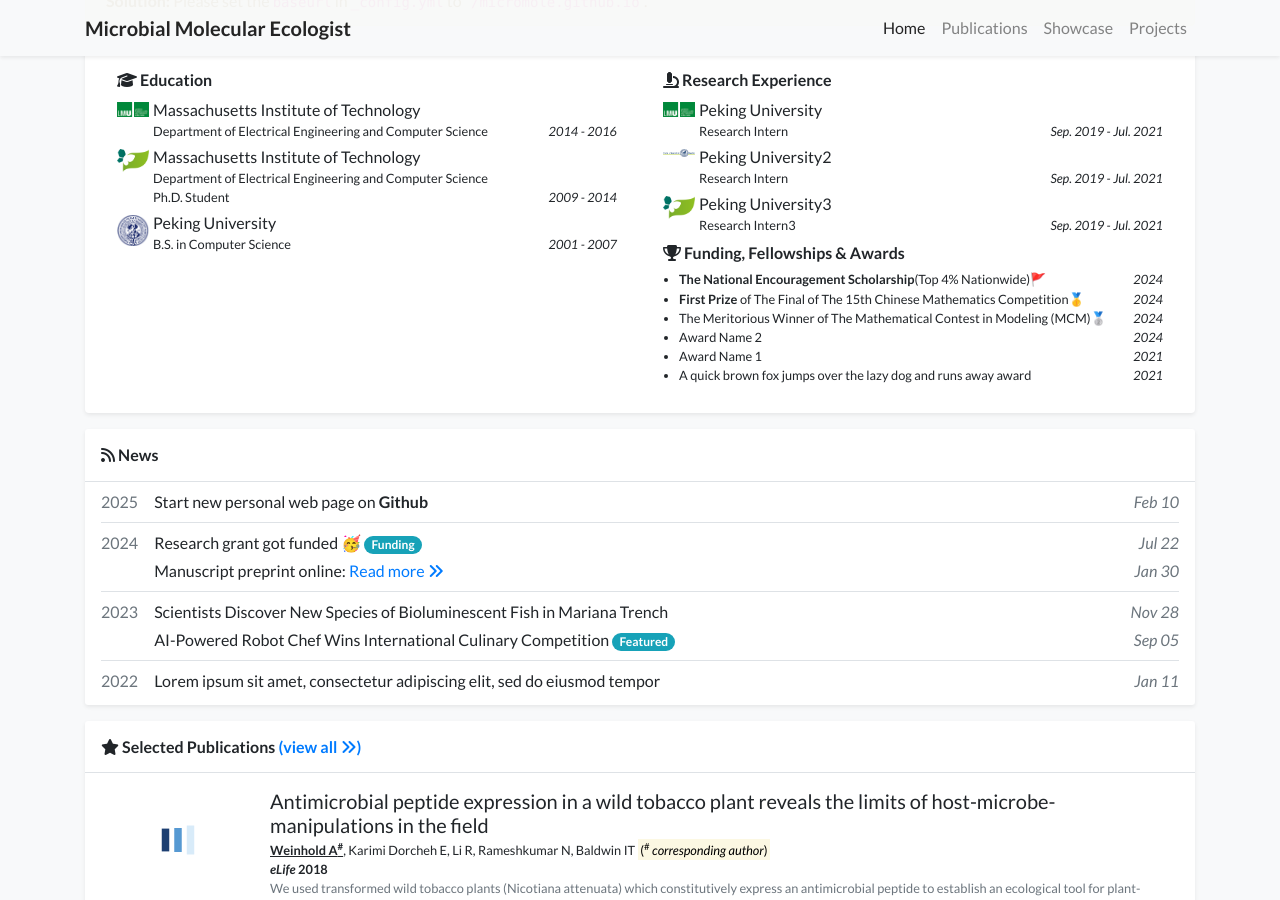
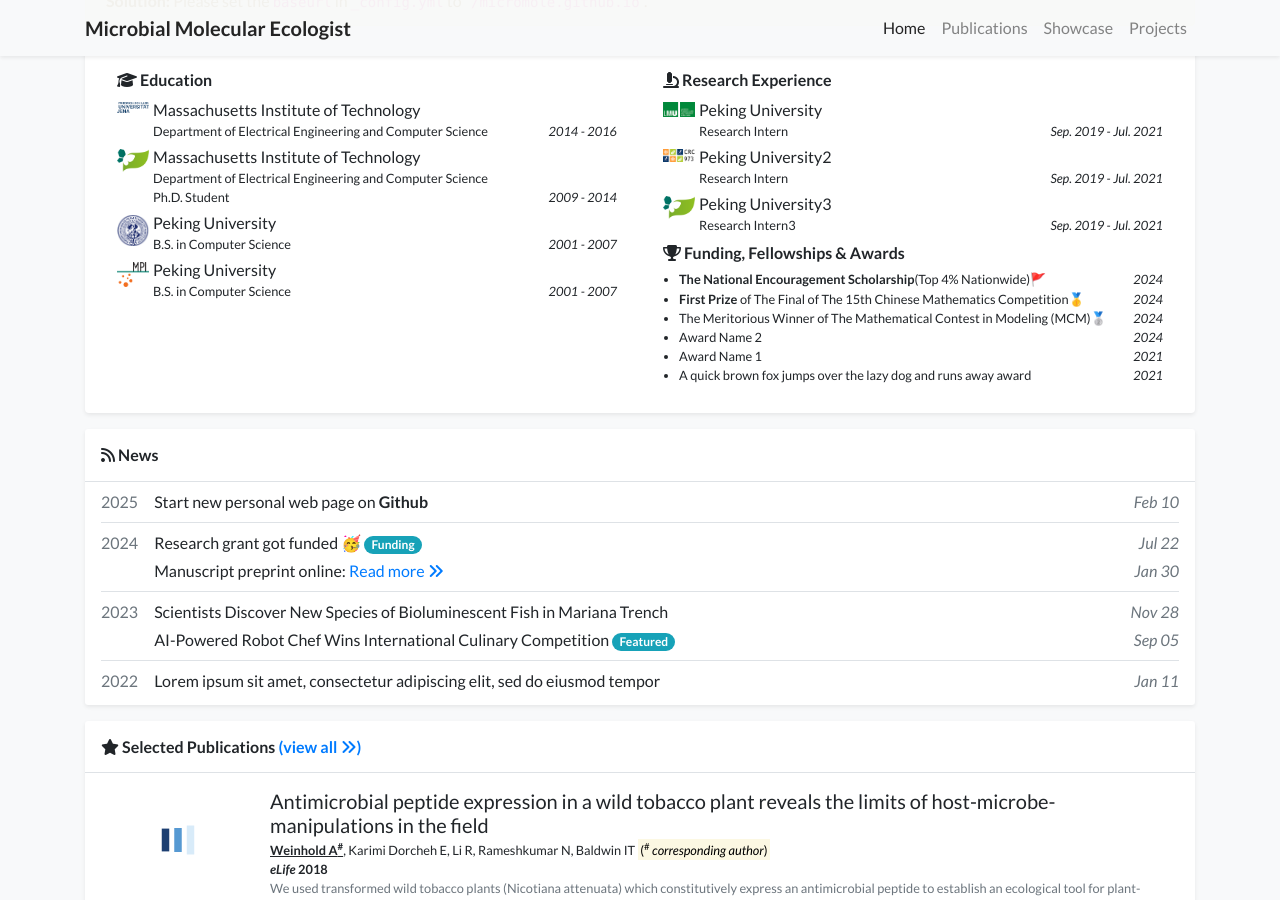
Before and after one commit to micromole/micromole.github.io, a Jekyll site: the page built from index.html, in a window 1280 px wide and 900 px high, scrolled down 593 px. Built offline with Jekyll 4.4.1, drawn with Linux system fonts in a browser that asks for light colours; nearby versions of some CDN libraries; comment, search, counter and statistics services are not loaded; a style sheet for code colours, icons or effects is not loaded.

Commit message:
Update profile.yml

```diff
--- a/_data/profile.yml
+++ b/_data/profile.yml
@@ -39,7 +39,7 @@ portrait_caption: >-
 
 education:
 - name: Massachusetts Institute of Technology
-  logo: /assets/logo/icon_LMU.png
+  logo: /assets/logo/icon_FSU.png
   position: >-
     Department of Electrical Engineering and Computer Science <br/>
   date: 2014 - 2016
@@ -53,6 +53,10 @@ education:
   logo: /assets/logo/icon_MR.png
   position: B.S. in Computer Science
   date: 2001 - 2007
+- name: Peking University
+  logo: /assets/logo/icon_MPIMR.png
+  position: B.S. in Computer Science
+  date: 2001 - 2007
 
 experience:
  - name: Peking University
@@ -60,7 +64,7 @@ experience:
    position: Research Intern
    date: Sep. 2019 - Jul. 2021
  - name: Peking University2
-   logo: /assets/logo/icon_FU.png
+   logo: /assets/logo/icon_SFB.png
    position: Research Intern
    date: Sep. 2019 - Jul. 2021
  - name: Peking University3
```
